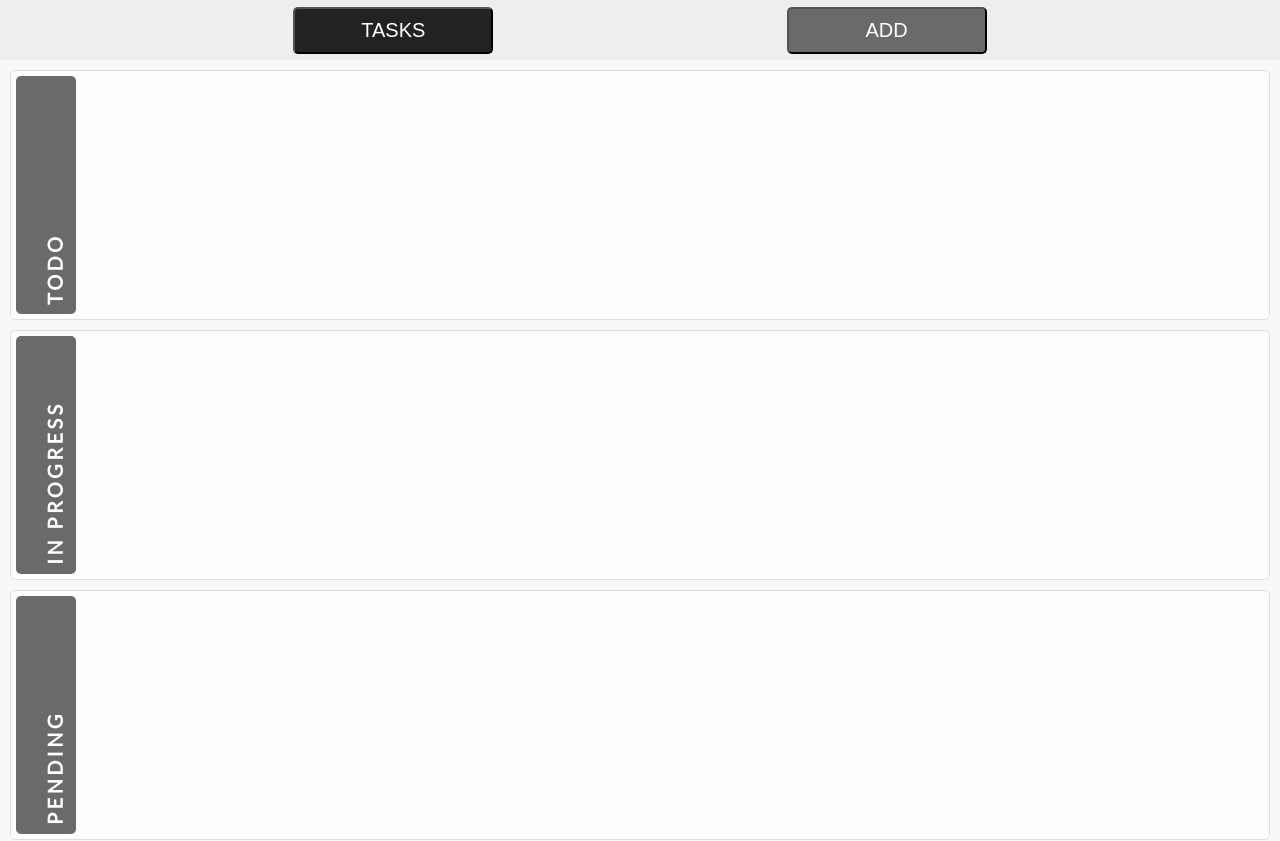
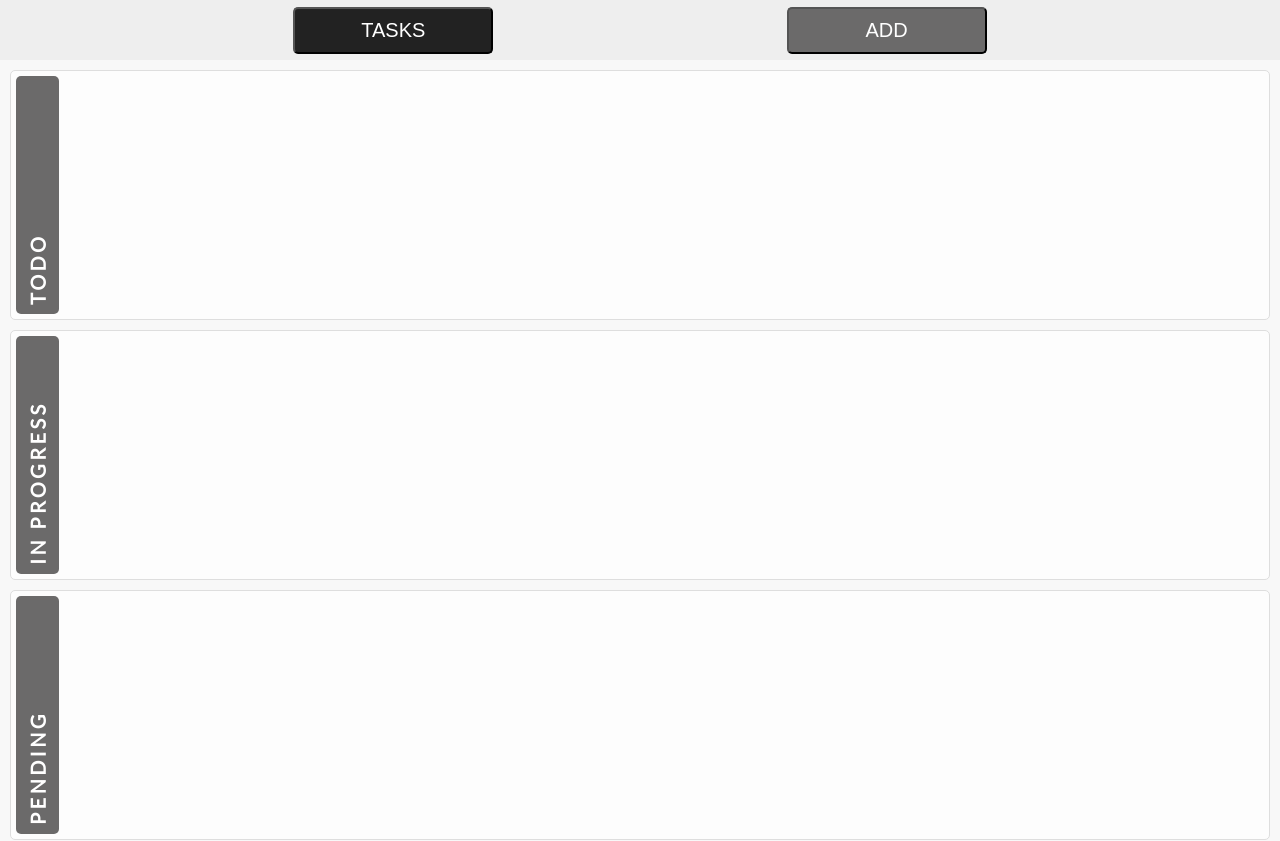
Before and after one commit to tarmeli/horizontal-kanban, a React (Create React App) app: page / in a window 1280 px wide. Shown: the top 841 px of the page. Built offline with nearby package versions, Linux system fonts and the light colour scheme.

Commit message:
cleaned and tightened row title

```diff
--- a/src/scss/components/_board-list.scss
+++ b/src/scss/components/_board-list.scss
@@ -10,12 +10,10 @@
     height: 250px;
     margin: 10px 10px 0 10px;
     padding: 5px;
-    border: 1px solid &black;
     border-color: $gray;
     border-width: 1px;
     border-style: solid;
     border-radius: 5px;
-    box-shadow: 0;
     background-color: #fdfdfd;
   }
 
@@ -29,8 +27,8 @@
     color: $white;
     background-color: $scorpion;
     border-radius: 5px;
-    width: 60px;
-    min-width: 60px;
+    width: 43px;
+    min-width: 43px;
   }
 
   &__task-view {
@@ -40,5 +38,6 @@
     overflow: auto;
     box-sizing: border-box;
     left: 0;
+    border-radius: 5px;
   }
 }
```
